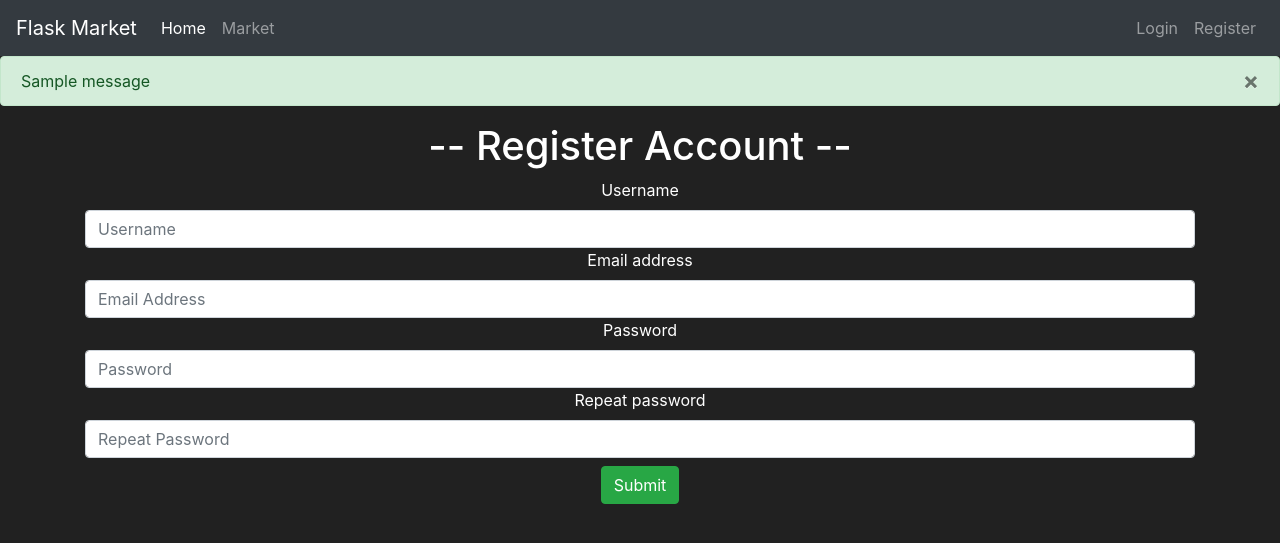
After one commit to thuan2k4/Flask_Basic, a Python web app: template market/templates/register.html in a window 1280 px wide. The commit adds this page. Shown: the top 543 px of the page. Run offline with Jinja, Linux system fonts and the light colour scheme; the template is opened without the code that fills it, so the values that code supplies are empty, except form fields; one stand-in notice (Sample message) is shown; form fields are guessed from the names that the template uses; some libraries are stand-ins or nearby versions.

Commit message:
[ADD] - Forms, Validations, Authentication

```diff
--- a/market/__init__.py
+++ b/market/__init__.py
@@ -1,10 +1,14 @@
 # file khởi tạo
 from flask import Flask, render_template
 from flask_sqlalchemy import SQLAlchemy
+from flask_bcrypt import Bcrypt
+from flask_login import LoginManager
 
 app = Flask(__name__)
 app.config['SQLALCHEMY_DATABASE_URI'] = 'sqlite:///market.db'
-
+app.config['SECRET_KEY'] = 'db4864af2db412b4d3796544'
 db = SQLAlchemy(app)
+bcrypt = Bcrypt(app)
+login_manager = LoginManager(app)
 
 from market import routes # ánh xạ routes
--- a/market/templates/base.html
+++ b/market/templates/base.html
@@ -33,14 +33,30 @@
             </ul>
             <ul class="navbar-nav">
                 <li class="nav-item">
-                    <a class="nav-link" href="#">Login</a>
+                    <a class="nav-link" href="{{ url_for('login_page') }}">Login</a>
                 </li>
                 <li class="nav-item">
-                    <a class="nav-link" href="#">Register</a>
+                    <a class="nav-link" href="{{ url_for('register_page') }}">Register</a>
                 </li>
             </ul>
         </div>
     </nav>
+
+    {% with messages = get_flashed_messages(with_categories=true) %}
+    {% if messages %}
+    {% for category, message in messages %}
+    <div class="alert alert-{{ category }}">
+        <button type="button" class="ml-2 mb-1 close" data-dismiss="alert" aria-label="Close">
+            <span aria-hidden="true">
+                &times;
+            </span>
+        </button>
+        {{ message }}
+    </div>
+    {% endfor %}
+    {% endif %}
+    {% endwith %}
+
     {% block content %}
 
     {% endblock %}
--- /dev/null
+++ b/market/templates/register.html
@@ -0,0 +1,32 @@
+{% extends 'base.html' %}
+
+{% block title %}
+Register Page
+{% endblock %}
+
+{% block content %}
+<div class="container text-center">
+    <div class="col text-center">
+        <h1>
+            -- Register Account --
+        </h1>
+    </div>
+    <form method="POST" class="form-register" style="color: white">
+        {{ form.hidden_tag() }}
+
+        {{ form.username.label() }}
+        {{ form.username(class="form-control", placeholder="Username") }}
+
+        {{ form.email_address.label() }}
+        {{ form.email_address(class="form-control", placeholder="Email Address") }}
+
+        {{ form.password.label() }}
+        {{ form.password(class="form-control", placeholder="Password") }}
+
+        {{ form.repeat_password.label() }}
+        {{ form.repeat_password(class="form-control", placeholder="Repeat Password") }}
+
+        {{ form.submit(class="btn btn-success mt-2") }}
+    </form>
+</div>
+{% endblock %}
```
Also changed, not shown: market/forms.py (added, +26 -0 lines), market/models.py (+16 -1 lines), market/routes.py (+38 -2 lines), market/templates/login.html (added, +33 -0 lines), README.md, instance/market.db.
